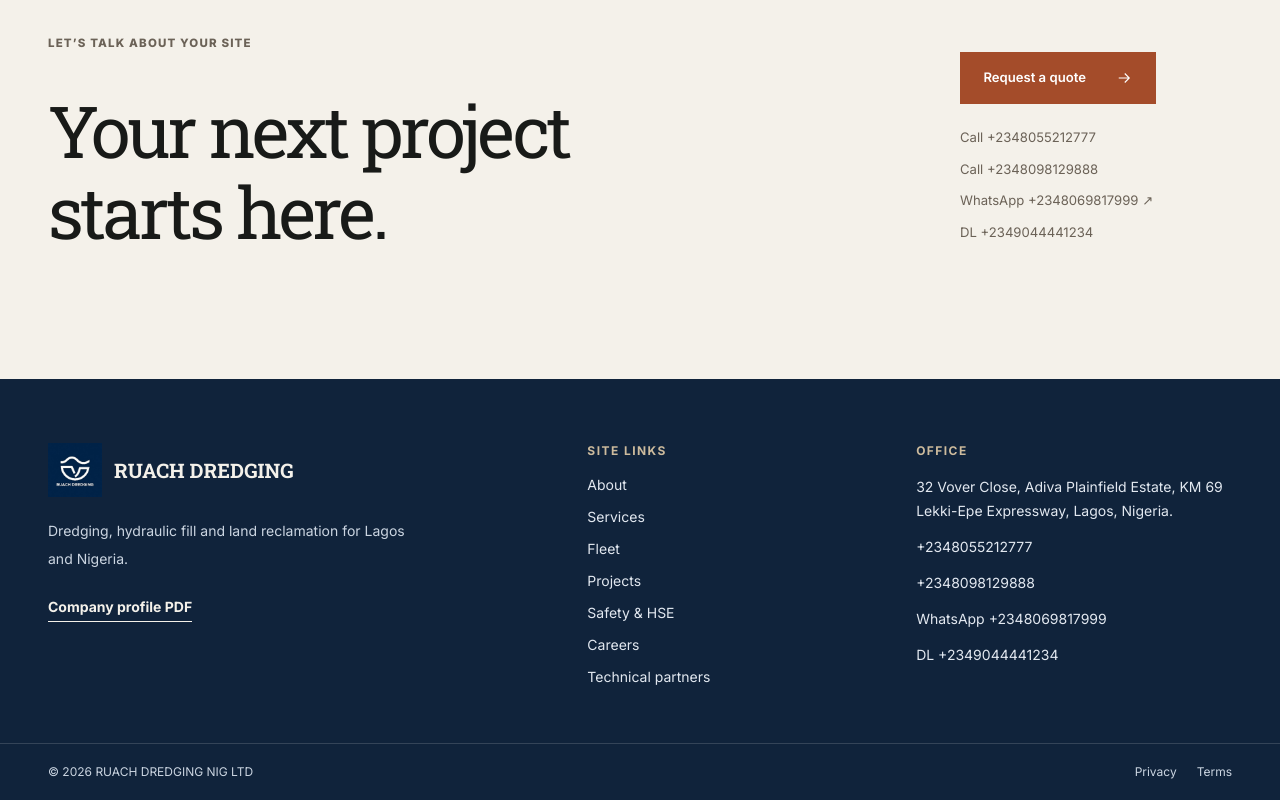
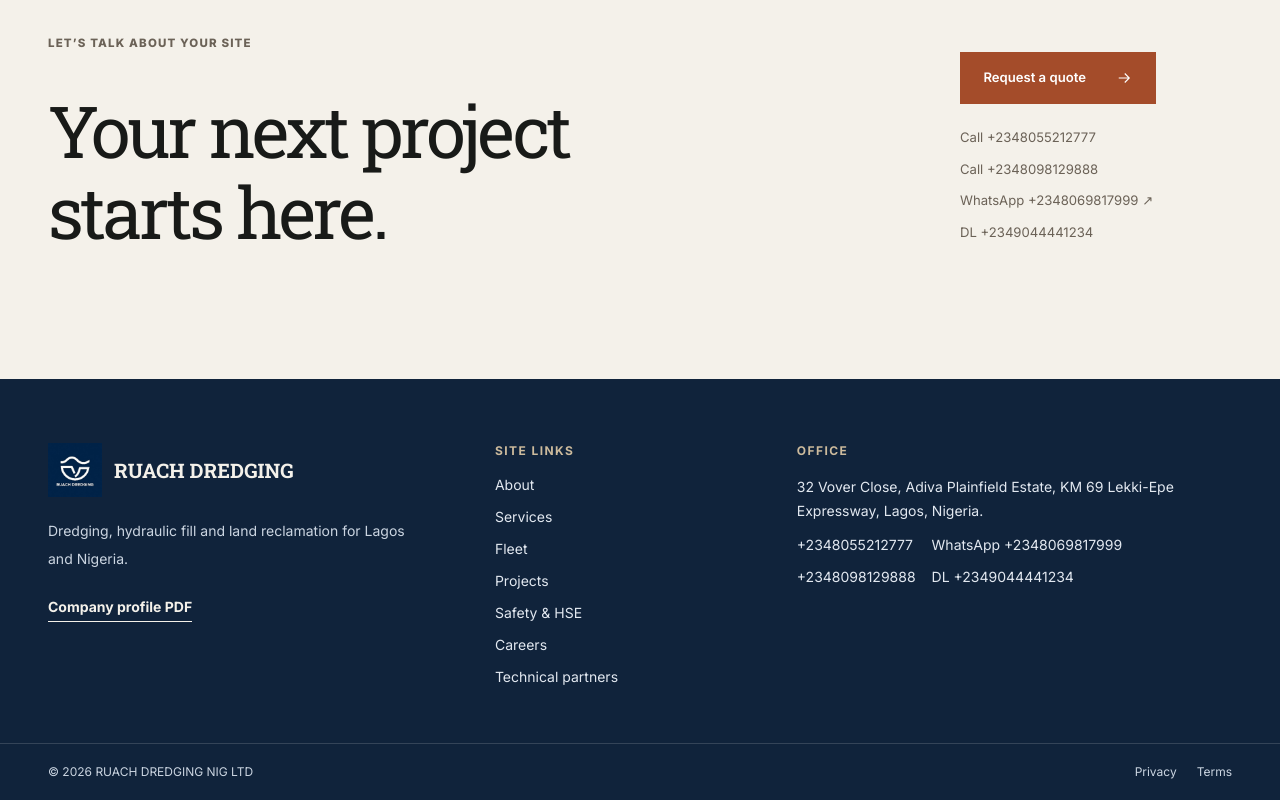
Before and after one commit to PenielOkoli/ruach-terra-reality-site, a Next.js app: page / in a window 1280 px wide. Shown: the part 5923-6723 px from the top of the page. Built offline with nearby package versions, Linux system fonts and the light colour scheme.

Commit message:
Refactor footer layout and enhance contact information display for better responsiveness

```diff
--- a/components/chrome/footer.tsx
+++ b/components/chrome/footer.tsx
@@ -6,7 +6,7 @@
 export function Footer() {
   return (
     <footer className="bg-[#10233b] pt-16 text-[#f4f1ea]">
-      <div className="container grid gap-12 pb-14 md:grid-cols-[1.4fr_.8fr_.9fr]">
+      <div className="container grid gap-12 pb-14 md:grid-cols-2 xl:grid-cols-[1.1fr_.7fr_1.2fr]">
         <div>
           <div className="flex items-center gap-3">
             <Image
@@ -46,23 +46,30 @@
             </Link>
           </div>
         </div>
-        <div>
+        <div className="md:col-span-2 xl:col-span-1">
           <p className="text-xs font-bold uppercase tracking-[.12em] text-[#cdbb9d]">
             Office
           </p>
           <div className="mt-4 grid gap-3 text-sm leading-6 text-slate-200">
             <p>{company.address}</p>
+            <div className="footer-contact-columns grid grid-cols-[max-content_minmax(0,1fr)] gap-x-4 text-xs sm:text-sm">
+              <div className="grid content-start gap-3">
                 {company.phones.map(number => (
-              <a key={number} href={`tel:${number}`}>{number}</a>
+                  <a className="whitespace-nowrap" key={number} href={`tel:${number}`}>{number}</a>
                 ))}
+              </div>
+              <div className="grid content-start gap-3">
                 <a
+                  className="whitespace-nowrap"
                   href={`https://wa.me/${company.whatsapp.replace(/\D/g, '')}`}
                   target="_blank"
                   rel="noreferrer"
                 >
                   WhatsApp {company.whatsapp}
                 </a>
-            <a href={`tel:${company.directLine}`}>DL {company.directLine}</a>
+                <a className="whitespace-nowrap" href={`tel:${company.directLine}`}>DL {company.directLine}</a>
+              </div>
+            </div>
           </div>
         </div>
       </div>
```
Lines whose indentation alone changed are shown as unchanged.
